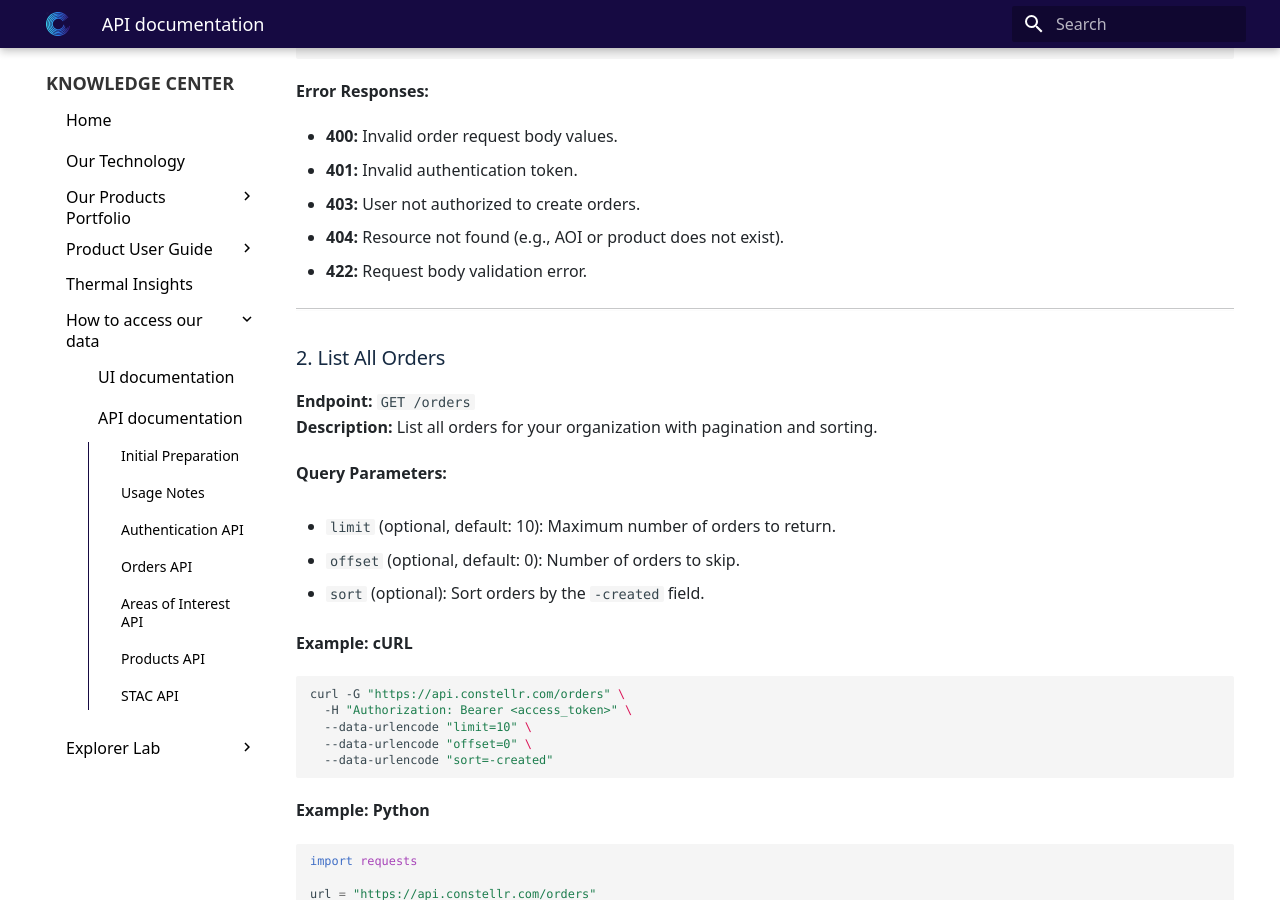
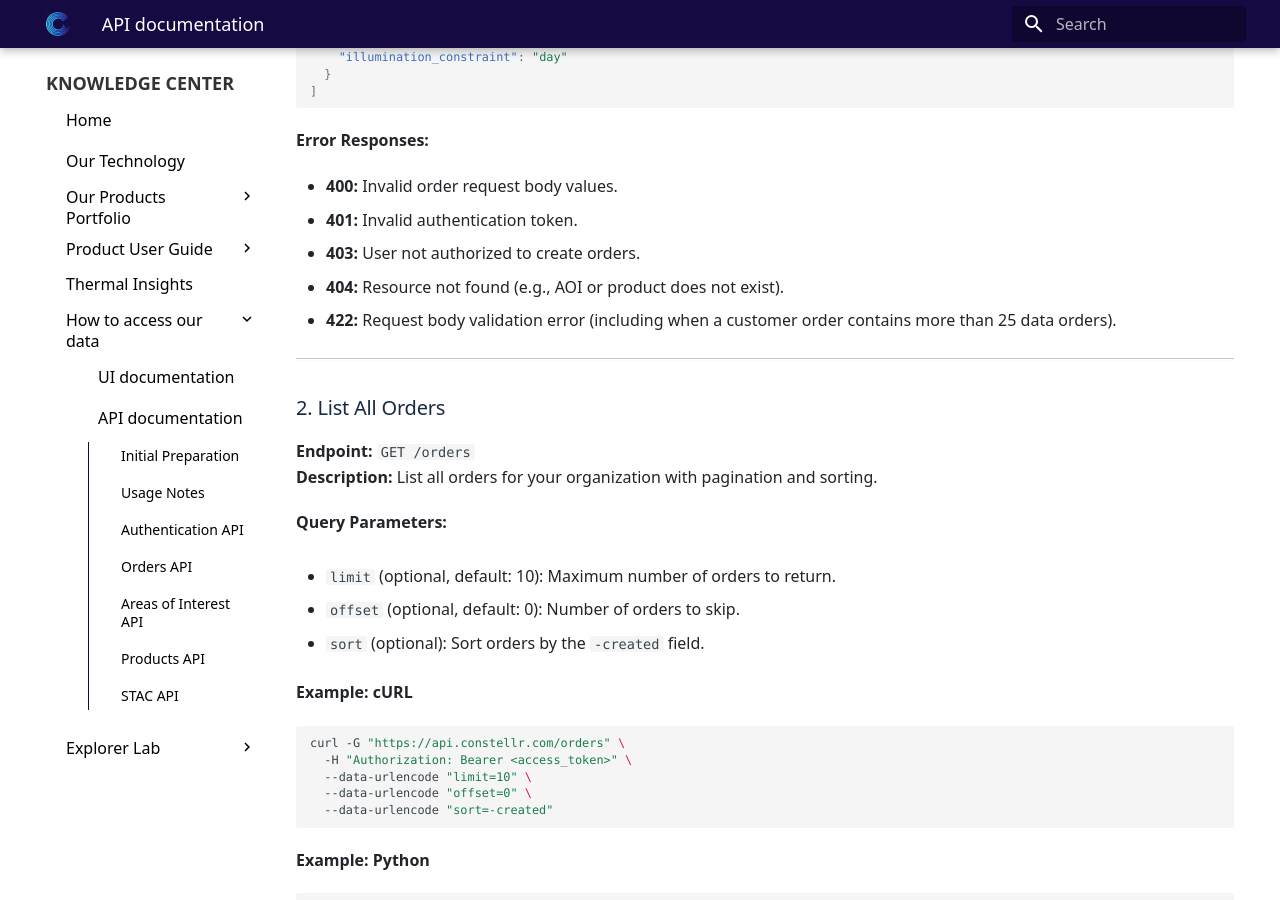
Before and after one commit to constellr/product-lst, an MkDocs documentation site: the page built from docs/API-documentation.md, in a window 1280 px wide and 900 px high, scrolled down 4620 px. Built offline with MkDocs 1.6.1 and Material for MkDocs 9.7.7, drawn with Linux system fonts in a browser that asks for light colours; the version menu is left out; some of the changed text lies outside the part shown.

Commit message:
update docs

```diff
--- a/docs/API-documentation.md
+++ b/docs/API-documentation.md
@@ -99,6 +99,8 @@
 **Endpoint:** `POST /orders/batch`
 **Description:** Create multiple new orders for your organization in a single request. <br />
 **Order Validation:** All orders are validated upon submission. If any order is invalid, the entire request is rejected with a 400/404 status code and an error message. <br />
+
+- **Order Limit**: Each `/orders/batch` request can contain a maximum of **25** orders‚ request.
 
 - **Product Specific Validation**:<br />
 
@@ -216,7 +218,7 @@
 - **401:** Invalid authentication token.
 - **403:** User not authorized to create orders.
 - **404:** Resource not found (e.g., AOI or product does not exist).
-- **422:** Request body validation error.
+- **422:** Request body validation error (including when a customer order contains more than 25 data orders).
 ---
 
 <h3>2. List All Orders</h3>
@@ -750,6 +752,7 @@
 
 - **401:** Invalid token.
 - **403:** Forbidden (AOI does not belong to the user's workspace or user is not authorized).
+- **409:** Conflict (AOI has active orders and cannot be deleted).
 - **404:** Area of interest not found.
 - **422:** Request parameter validation error.
 
```
